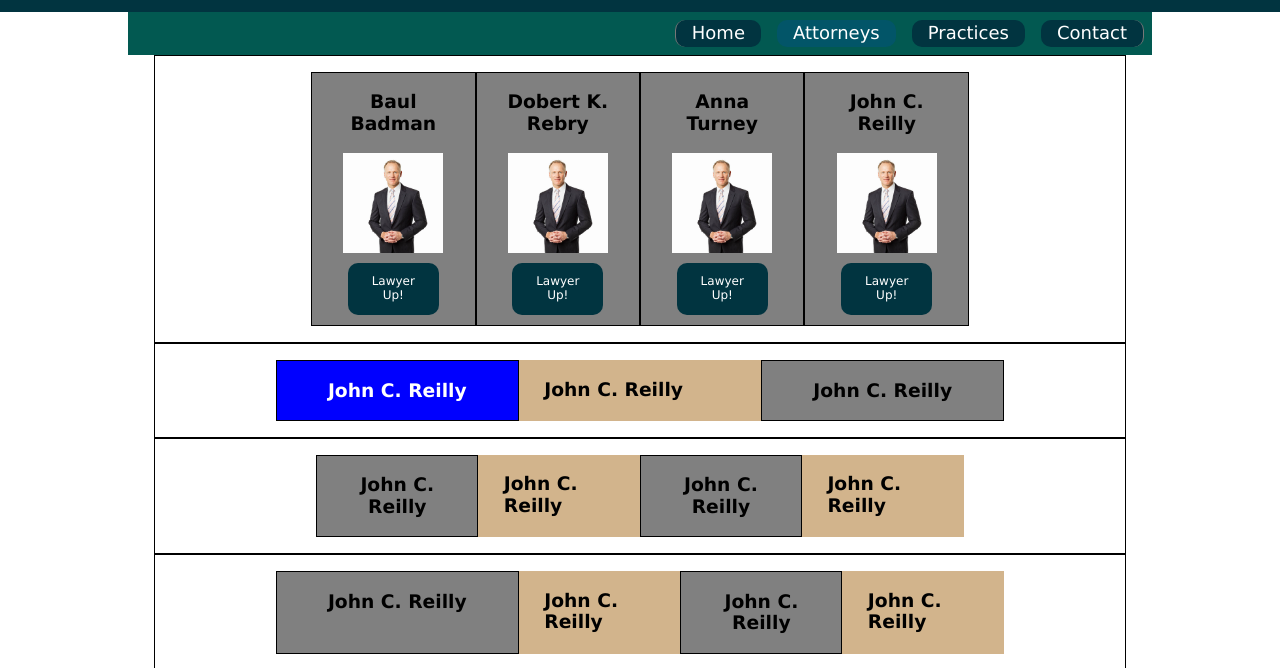
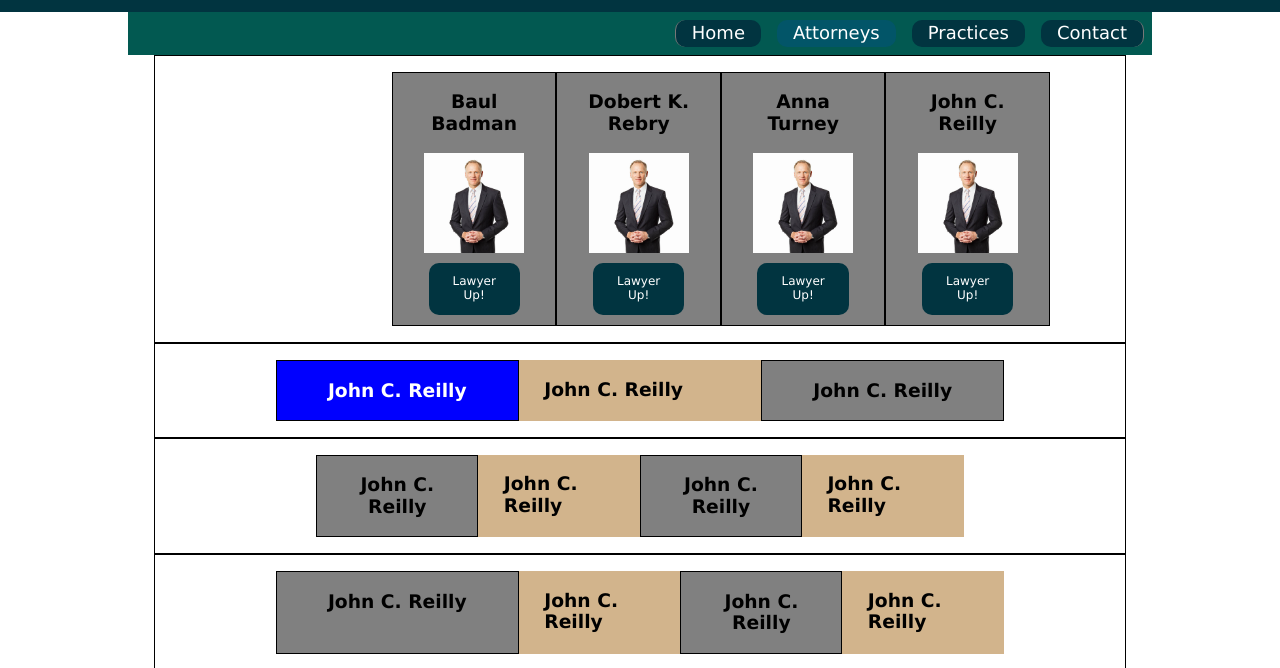
Before and after one commit to awise0322/law, a plain HTML site: page index.html in a window 1280 px wide. Shown: the part 68-736 px from the top of the page. Drawn offline with Linux system fonts and the light colour scheme.

Commit message:
fixed sizing if grids

```diff
--- a/index.html
+++ b/index.html
@@ -58,31 +58,31 @@
         <!--ROW 1-->
         <div class="flex">
 
-            <div class="small-0 medium-1 large-0"></div>
+            <div class="small-0 medium-1 large-2"></div>
 
             <!--Colum start-->
-            <div class="column small-5 medium-2 large-2 colorme">
+            <div class="column small-6 medium-2 large-2 colorme">
                     <h3>Baul Badman</h3>
                     <img src="images/lawyer1.jpg" width="100" height="100">
                     <button class="my-button">Lawyer Up!</button>
             </div><!--end column-->
 
             <!--Colum start-->
-            <div class="column small-5 medium-2 large-2 colorme">
+            <div class="column small-6 medium-2 large-2 colorme">
                 <h3>Dobert K. Rebry</h3>
                 <img src="images/lawyer1.jpg" width="100" height="100">
                 <button class="my-button">Lawyer Up!</button>
             </div><!--end column-->
 
             <!--Colum start-->
-            <div class="column small-5 medium-2 large-2 colorme">
+            <div class="column small-6 medium-2 large-2 colorme">
                 <h3>Anna Turney</h3>
                 <img src="images/lawyer1.jpg" width="100" height="100">
                 <button class="my-button">Lawyer Up!</button>
             </div><!--end column-->
 
             <!--Colum start-->
-            <div class="column small-5 medium-2 large-2 colorme">
+            <div class="column small-6 medium-2 large-2 colorme">
                 <h3>John C. Reilly</h3>
                 <img src="images/lawyer1.jpg" width="100" height="100">
                 <button class="my-button">Lawyer Up!</button>
```
